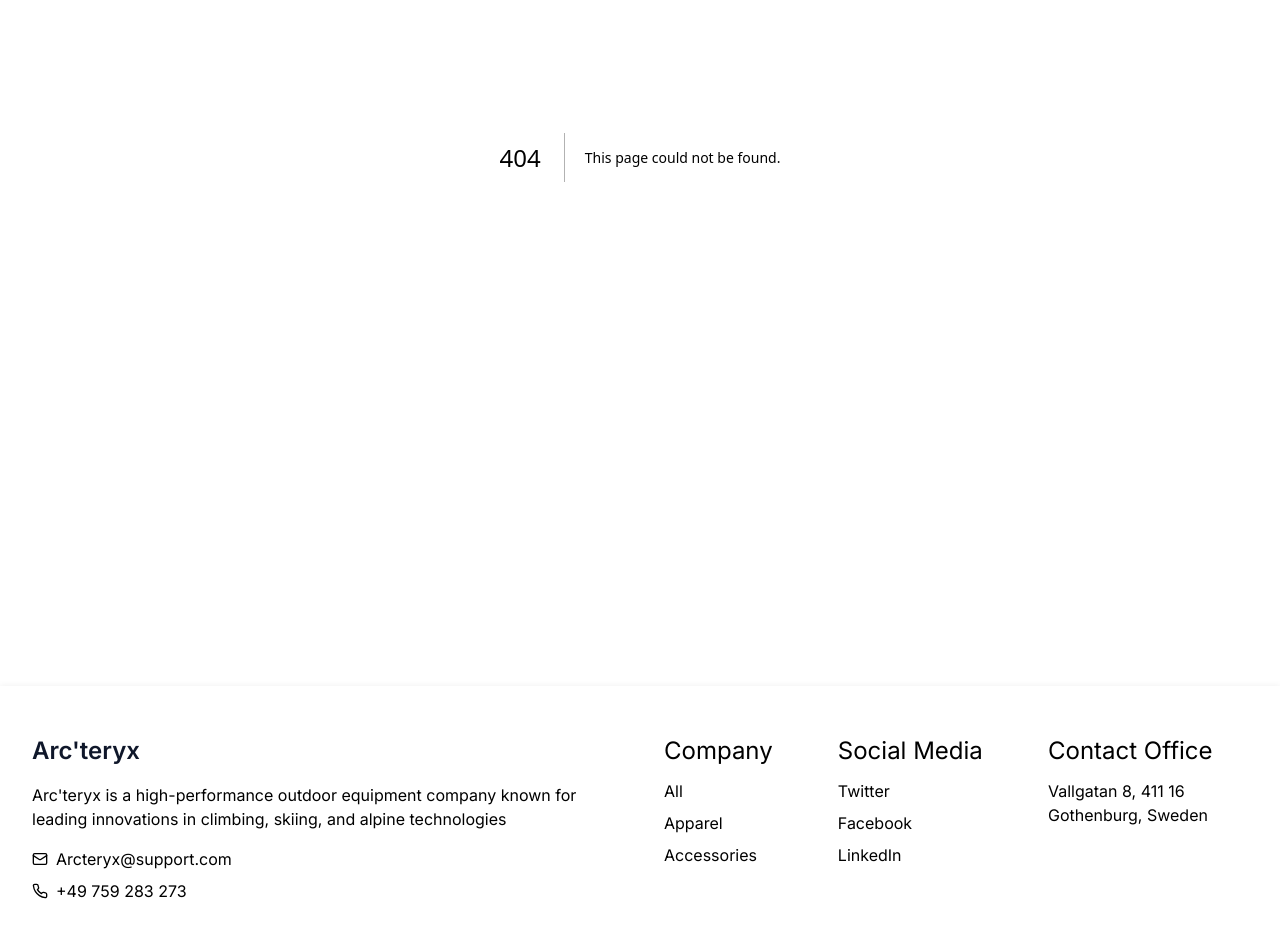
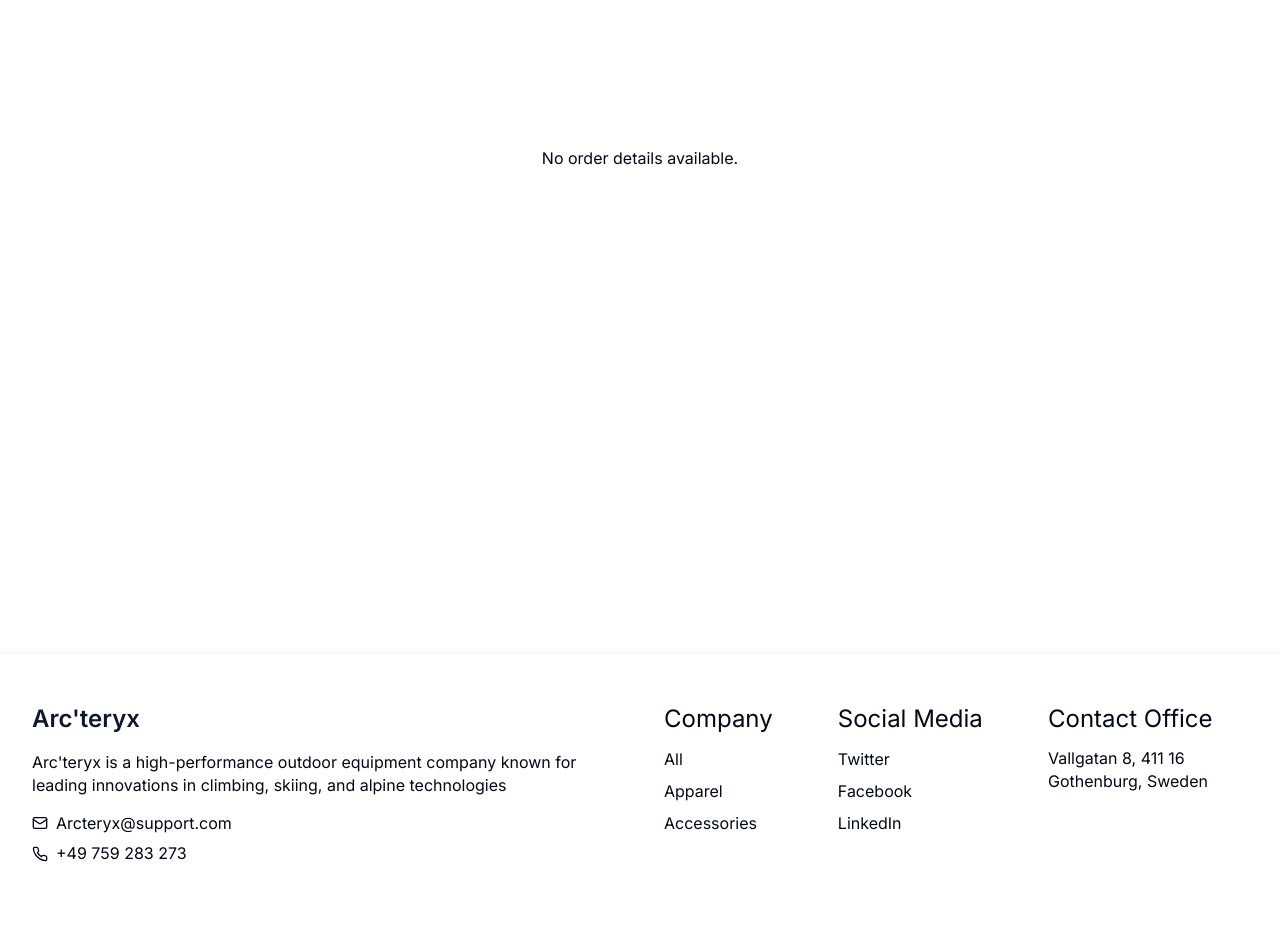
Before and after one commit to eenglesson/webshop, a Next.js app: page /orderConfirmation in a window 1280 px wide. Before the commit this address had no page. Shown: the part 340-1278 px from the top of the page. After the commit the page ends 1253 px from the top, so only its background shows below. Built offline with nearby package versions, Linux system fonts and the light colour scheme.

Commit message:
checkout

```diff
--- a/app/checkout/CheckoutForm.tsx
+++ b/app/checkout/CheckoutForm.tsx
@@ -5,9 +5,11 @@
 import { FaApple, FaPaypal } from 'react-icons/fa';
 import { Card } from '@/components/ui/card';
 import { useCart } from '../context/CartContext';
+import { useRouter } from 'next/navigation';
 
 export default function CheckoutForm() {
-  const { cartItems } = useCart();
+  const router = useRouter();
+  const { cartItems, clearCart } = useCart();
   const [formData, setFormData] = useState({
     firstName: '',
     lastName: '',
@@ -38,19 +40,41 @@
   const handleSubmit = (e: React.FormEvent) => {
     e.preventDefault();
     console.log('Checkout data submitted:', formData);
+    // Clear the cart
+    clearCart();
+
+    // Navigate to the OrderConfirmation page
+    router.push('/orderConfirmation');
     // Add logic to handle form submission, such as calling an API.
+  };
+
+  const handleCheckout = () => {
+    // Save order details to sessionStorage or a state management solution
+    sessionStorage.setItem('orderDetails', JSON.stringify(cartItems));
+
+    // Clear the cart
+    clearCart();
+
+    // Navigate to the OrderConfirmation page
+    router.push('/orderConfirmation');
   };
 
   return (
     <Card className='flex flex-col w-full gap-8 shadow-none p-4'>
       <aside className='flex flex-col gap-4'>
-        <Button className='bg-black gap-0.5 hover:bg-black/90 rounded-lg flex w-full justify-center items-center'>
+        <Button
+          onClick={handleCheckout}
+          className='bg-black gap-0.5 hover:bg-black/90 rounded-lg flex w-full justify-center items-center'
+        >
           <div className='mb-0.5'>
             <FaApple size={16} />
           </div>
           Pay
         </Button>
-        <Button className='rounded-lg flex w-full justify-center items-center text-white py-1 gap-0.5'>
+        <Button
+          onClick={handleCheckout}
+          className='rounded-lg flex w-full justify-center items-center text-white py-1 gap-0.5'
+        >
           <div>
             <FaPaypal size={16} />
           </div>
--- a/app/components/Footer.tsx
+++ b/app/components/Footer.tsx
@@ -20,7 +20,7 @@
   ];
 
   return (
-    <footer className='shadow-[0px_-1px_6px_0px_rgba(0,_0,_0,_0.05)] mt-32 flex justify-center'>
+    <footer className='shadow-[0px_-1px_6px_0px_rgba(0,_0,_0,_0.05)] mt-24 flex justify-center'>
       <div className='flex flex-col w-full gap-12 py-12 px-4 sm:px-8 md:flex-row border-grey30 max-w-[1400px]'>
         <aside className='flex flex-col gap-4 w-full '>
           <div>
@@ -29,7 +29,7 @@
             </p>
           </div>
 
-          <p className='shrink-0 text-bodyMedium sm:text-bodyDefault max-w-[600px]'>
+          <p className='shrink-0 text-body max-w-[600px]'>
             Arc&apos;teryx is a high-performance outdoor equipment company known
             for leading innovations in climbing, skiing, and alpine technologies
           </p>
@@ -39,13 +39,13 @@
               href='mailto:SalahLegal@outlook.com'
             >
               <Mail size={16} />
-              <span className='text-dark70 text-bodyMedium sm:text-bodyDefault hover:text-black'>
+              <span className='text-dark70 text-body hover:text-black'>
                 Arcteryx@support.com
               </span>
             </a>
             <a className='hover:underline group flex items-center gap-2'>
               <Phone size={16} />
-              <span className='text-dark70 text-bodyMedium sm:text-bodyDefault hover:text-black'>
+              <span className='text-dark70 text-body hover:text-black'>
                 +49 759 283 273
               </span>
             </a>
@@ -53,15 +53,13 @@
         </aside>
         <section className='flex flex-wrap w-full gap-6 sm:gap-12 xl:justify-between'>
           <div>
-            <h4 className='font-normal text-bodyMedium sm:text-bodyDefault md:text-h4'>
-              Company
-            </h4>
+            <h4 className='font-normal text-h6 md:text-h4'>Company</h4>
             <ul className='list-none flex flex-col gap-2 mt-3'>
               {companyLinks.map((link, index) => (
                 <li key={index}>
                   <a
                     href={link.path}
-                    className='hover:text-darkGray text-bodyMedium sm:text-bodyDefault'
+                    className='hover:text-darkGray text-small sm:text-body'
                   >
                     {link.name}
                   </a>
@@ -70,15 +68,13 @@
             </ul>
           </div>
           <div>
-            <h4 className='font-normal text-bodyMedium sm:text-bodyDefault md:text-h4'>
-              Social Media
-            </h4>
+            <h4 className='font-normal text-h6 md:text-h4'>Social Media</h4>
             <ul className='list-none flex flex-col gap-2 mt-3'>
               {socialLinks.map((link, index) => (
                 <li key={index}>
                   <a
                     href={link.path}
-                    className='hover:text-darkGray text-bodyMedium sm:text-bodyDefault'
+                    className='hover:text-darkGray text-small sm:text-body'
                   >
                     {link.name}
                   </a>
@@ -88,10 +84,8 @@
           </div>
 
           <div>
-            <h4 className='font-normal text-bodyMedium sm:text-bodyDefault md:text-h4'>
-              Contact Office
-            </h4>
-            <p className='mt-3 text-bodyMedium sm:text-bodyDefault max-w-[200px] lg:w-full'>
+            <h4 className='font-normal text-h6 md:text-h4'>Contact Office</h4>
+            <p className='mt-3 text-small sm:text-body max-w-[200px] lg:w-full'>
               Vallgatan 8, 411 16 Gothenburg, Sweden
             </p>
           </div>
--- a/app/context/CartContext.tsx
+++ b/app/context/CartContext.tsx
@@ -26,6 +26,7 @@
     selectedSize: string,
     quantity: number
   ) => void;
+  clearCart: () => void;
 }
 
 const CartContext = createContext<CartContextProps | undefined>(undefined);
@@ -117,9 +118,19 @@
     );
   };
 
+  const clearCart = () => {
+    setCartItems([]);
+  };
+
   return (
     <CartContext.Provider
-      value={{ cartItems, addToCart, removeFromCart, updateQuantity }}
+      value={{
+        cartItems,
+        addToCart,
+        removeFromCart,
+        updateQuantity,
+        clearCart,
+      }}
     >
       {children}
     </CartContext.Provider>
--- /dev/null
+++ b/app/orderConfirmation/page.tsx
@@ -0,0 +1,140 @@
+'use client';
+
+import React, { useEffect, useState } from 'react';
+import { useRouter } from 'next/navigation';
+import { Card } from '@/components/ui/card';
+import { Button } from '@/components/ui/button';
+import { PackageCheckIcon } from 'lucide-react';
+import Image from 'next/image';
+
+interface CartItem {
+  id: string;
+  title: string;
+  price: number;
+  quantity: number;
+  image: string;
+  selectedColor: string;
+  selectedSize: string;
+}
+
+export default function OrderConfirmationPage() {
+  const [orderDetails, setOrderDetails] = useState<CartItem[]>([]);
+  const [orderNumber, setOrderNumber] = useState('');
+  const router = useRouter();
+
+  useEffect(() => {
+    // Generate the order number on the client
+    setOrderNumber(`#${Math.floor(100000 + Math.random() * 900000)}`);
+  }, []);
+
+  useEffect(() => {
+    // Retrieve order details from sessionStorage
+    const storedOrder = sessionStorage.getItem('orderDetails');
+    if (storedOrder) {
+      setOrderDetails(JSON.parse(storedOrder));
+    }
+  }, []);
+
+  // Calculate the total price of the order
+  const calculateTotalPrice = (items: CartItem[]) => {
+    return items
+      .reduce((total, item) => total + item.price * item.quantity, 0)
+      .toFixed(2);
+  };
+
+  const calculateItemPrice = (item: CartItem) => {
+    return (item.price * item.quantity).toFixed(2);
+  };
+
+  const totalPrice = calculateTotalPrice(orderDetails);
+
+  if (orderDetails.length === 0) {
+    return (
+      <div className='flex justify-center items-center h-screen'>
+        <p>No order details available.</p>
+      </div>
+    );
+  }
+
+  return (
+    <div className='flex justify-center items-center h-full'>
+      <Card className='shadow-none rounded-lg flex flex-col p-6 max-w-[600px] w-full'>
+        <div className='flex justify-center'>
+          <PackageCheckIcon
+            className='text-green-600'
+            size={64}
+            strokeWidth={1.5}
+          />
+        </div>
+        <h1 className='text-h4 font-semibold text-center text-green-600'>
+          Thank You for Your Order!
+        </h1>
+
+        <p className='text-center text-small'>
+          Your order has been successfully placed.
+        </p>
+
+        <div className='mt-6'>
+          <h2 className='text-h6 font-medium'>Order Summary</h2>
+          <div className='mt-4 border-t pt-4 space-y-3'>
+            <div className='flex justify-between'>
+              <p>Order Number</p>
+              <p className='hover:text-primary'>{orderNumber}</p>
+            </div>
+            <div className='flex justify-between'>
+              <p>Total</p>
+              <p>${totalPrice}</p>
+            </div>
+          </div>
+
+          <h3 className='mt-6 text-h6 font-medium'>Items Ordered</h3>
+          <ul className='mt-4 space-y-3'>
+            {orderDetails.map((item) => (
+              <div
+                key={`${item.id}-${item.selectedColor}-${item.selectedSize}`}
+                className='flex w-full items-center pb-3 border-b'
+              >
+                <div className='flex h-full w-full gap-4'>
+                  {/* Product Image */}
+                  <div className='relative shrink-0 w-[50px] h-[65px] overflow-hidden rounded-lg'>
+                    <Image
+                      src={item.image}
+                      alt={item.title}
+                      fill
+                      sizes='(max-width: 768px) 100vw, 50vw'
+                      className='object-cover'
+                    />
+                  </div>
+
+                  {/* Product Info */}
+                  <div className='flex flex-col w-full justify-between'>
+                    <aside className='flex flex-col'>
+                      <h2 className='text-body font-medium'>{item.title}</h2>
+                      <p className='text-tiny sm:text-small font-normal'>
+                        {item.selectedSize}
+                      </p>
+                      <p className='text-tiny sm:text-small font-normal'>
+                        Qty {item.quantity}
+                      </p>
+                    </aside>
+                  </div>
+
+                  {/* Price */}
+                  <aside className='flex flex-col justify-center'>
+                    <h3 className='text-body font-normal'>
+                      ${calculateItemPrice(item)}
+                    </h3>
+                  </aside>
+                </div>
+              </div>
+            ))}
+          </ul>
+        </div>
+
+        <div className='mt-6 flex flex-col justify-center sm:flex-row gap-4'>
+          <Button onClick={() => router.push('/')}>Continue Shopping</Button>
+        </div>
+      </Card>
+    </div>
+  );
+}
```
